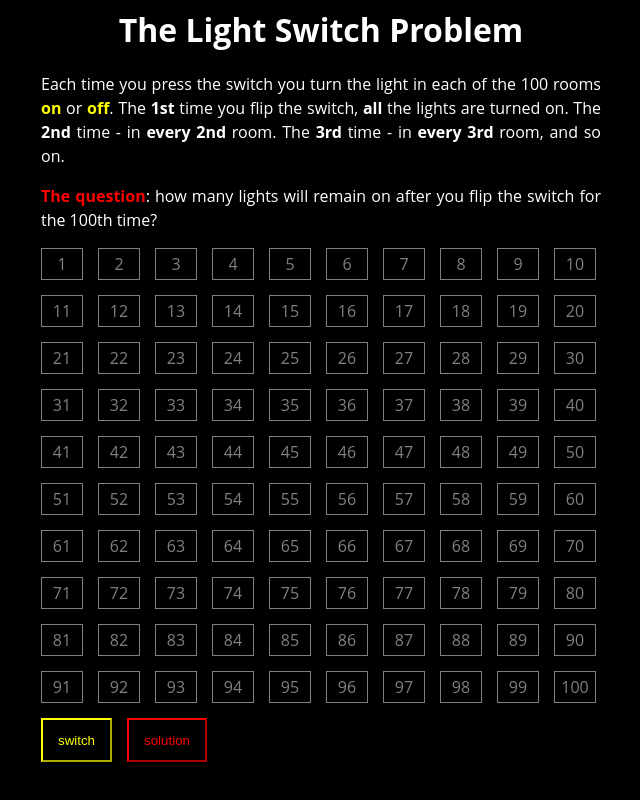
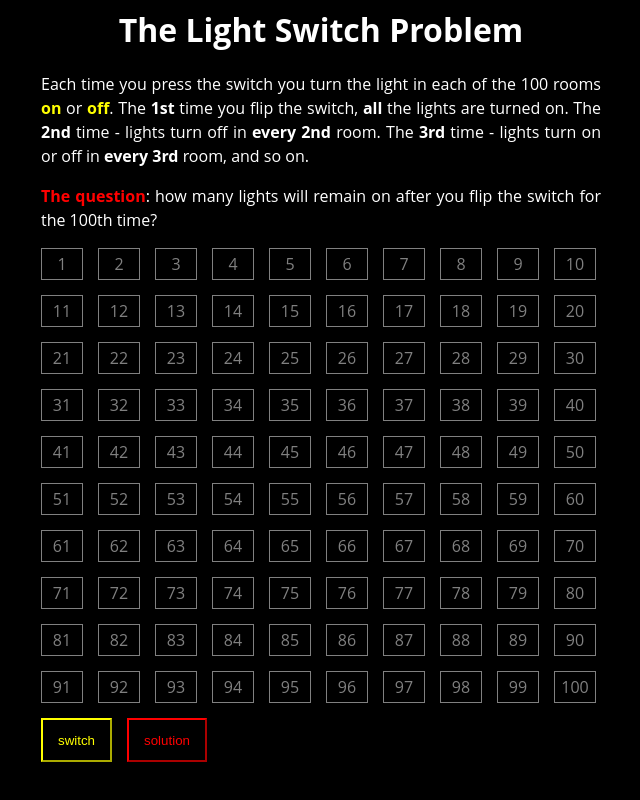
Before and after one commit to grzegorzgrygiel/100-switches, a plain HTML site: page index.html in a window 1280 px wide. Shown: the top 800 px of the page, without its empty margins (319-959 px from the left). Drawn offline with nearby package versions, Linux system fonts and the light colour scheme.

Commit message:
Update index.html

```diff
--- a/index.html
+++ b/index.html
@@ -13,7 +13,7 @@
 
     <div id="text">
 <h1>The Light Switch Problem</h1>
-<p>Each time you press the switch you turn the light in each of the 100 rooms <span id="yellow">on</span> or <span id="yellow">off</span>. The <span >1st</span> time you flip the switch, <span >all</span> the lights are turned on. The <span >2nd</span> time - in <span >every 2nd</span> room. The <span >3rd</span> time - in <span >every 3rd</span> room, and so on.</p>
+<p>Each time you press the switch you turn the light in each of the 100 rooms <span id="yellow">on</span> or <span id="yellow">off</span>. The <span >1st</span> time you flip the switch, <span >all</span> the lights are turned on. The <span >2nd</span> time - lights turn off in <span >every 2nd</span> room. The <span >3rd</span> time - lights turn on or off in <span >every 3rd</span> room, and so on.</p>
 <p><span id="red">The question</span>: how many lights will remain on after you flip the switch for the 100th time?</p>
 </div>
 
```
